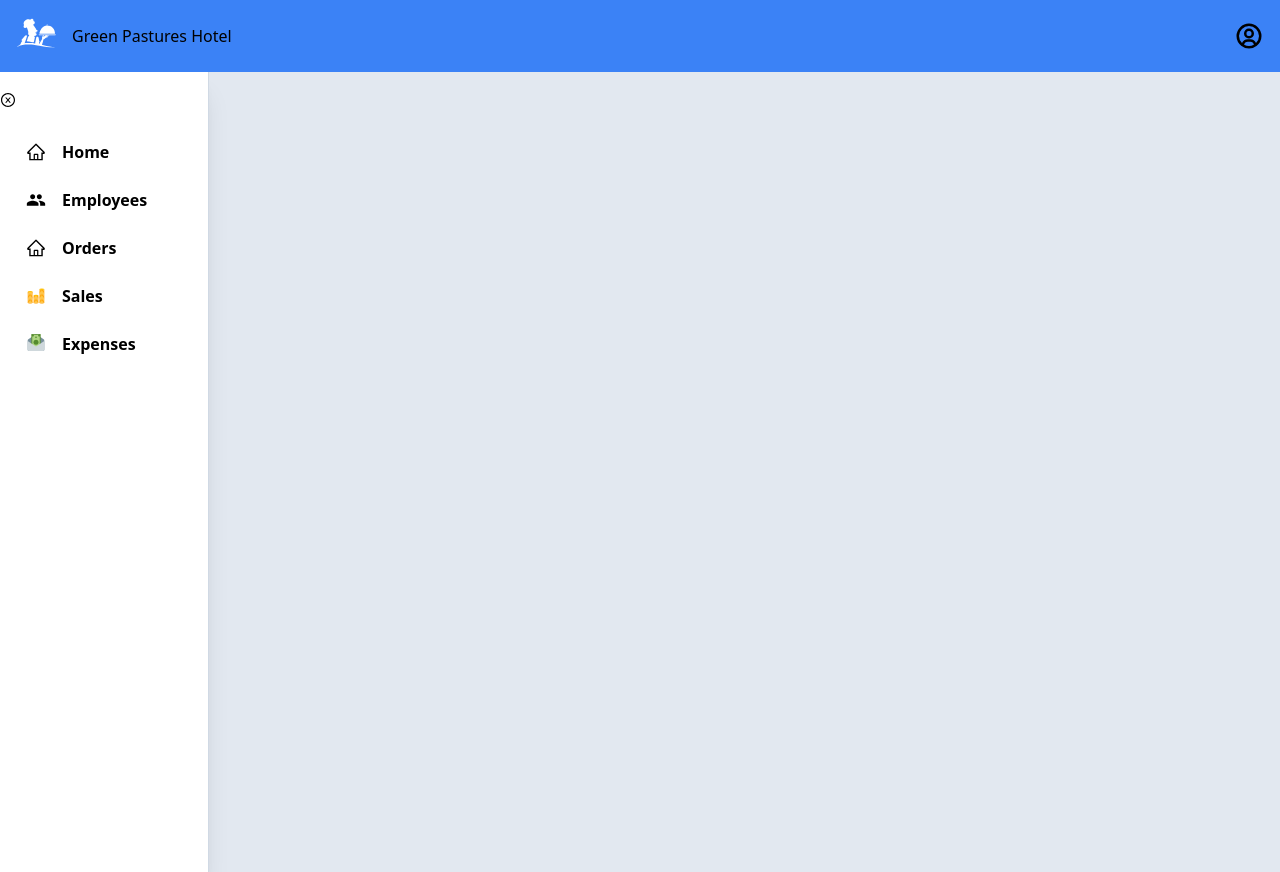
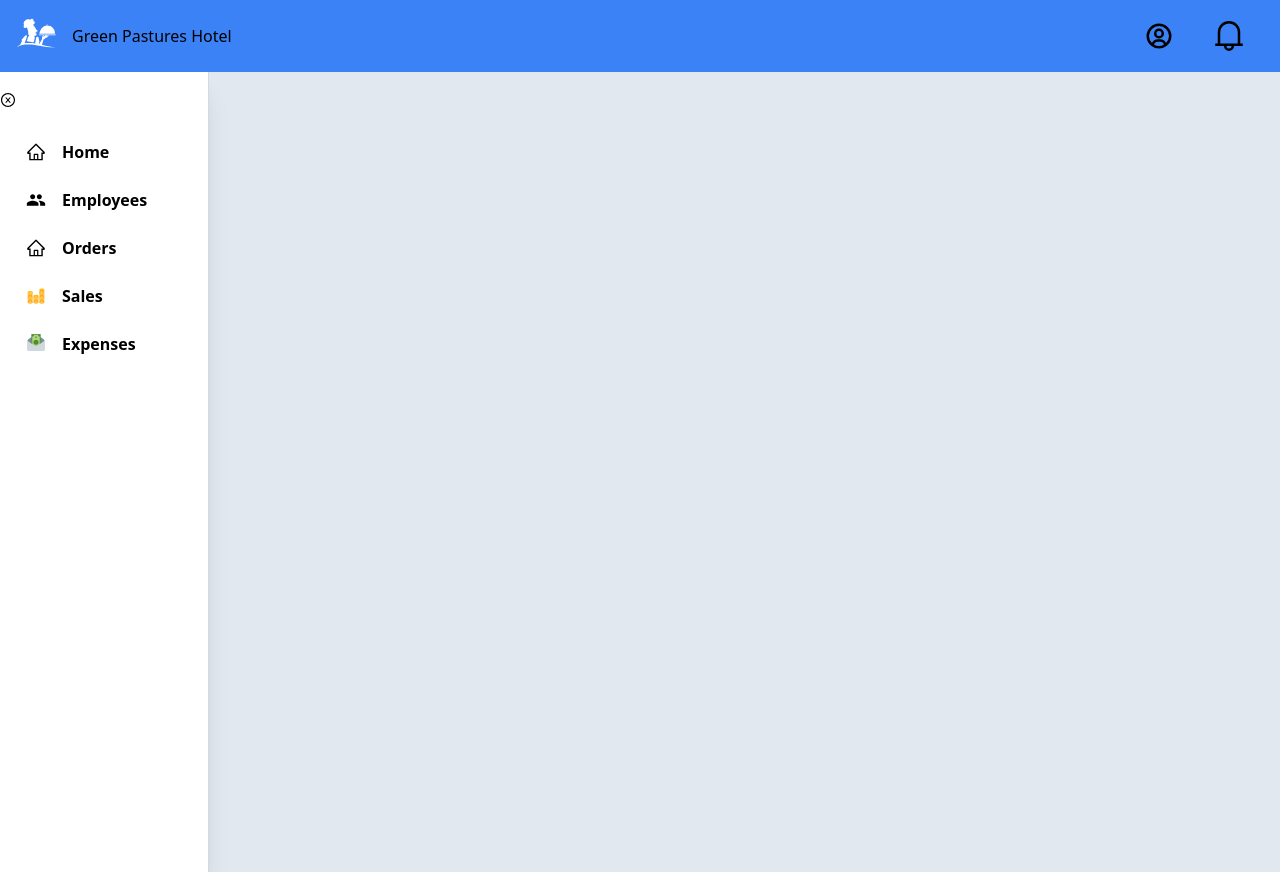
Before and after one commit to dennoh-mzoefu/point-of-sale, a React (Vite) app: page / in a window 1280 px wide. Built offline with nearby package versions, Linux system fonts and the light colour scheme; no server answers; the database is empty.

Commit message:
notifiaction icon

```diff
--- a/src/components/Navbar.jsx
+++ b/src/components/Navbar.jsx
@@ -1,5 +1,6 @@
 import React from "react";
 import { BiUserCircle } from "react-icons/bi";
+import { GrNotification } from "react-icons/gr";
 import logo from "../assets/resturant-logo.svg";
 
 function Navbar() {
@@ -9,7 +10,10 @@ function Navbar() {
         <img src={logo} className="h-10" />
         <h1 className="ml-4 text 2xl">Green Pastures Hotel</h1>
       </div>
-      <BiUserCircle className="text-3xl" />
+      <div className="flex">
+        <BiUserCircle className="text-3xl  mx-5" />
+        <GrNotification className="text-3xl mx-5" />
+      </div>
     </div>
   );
 }
```
